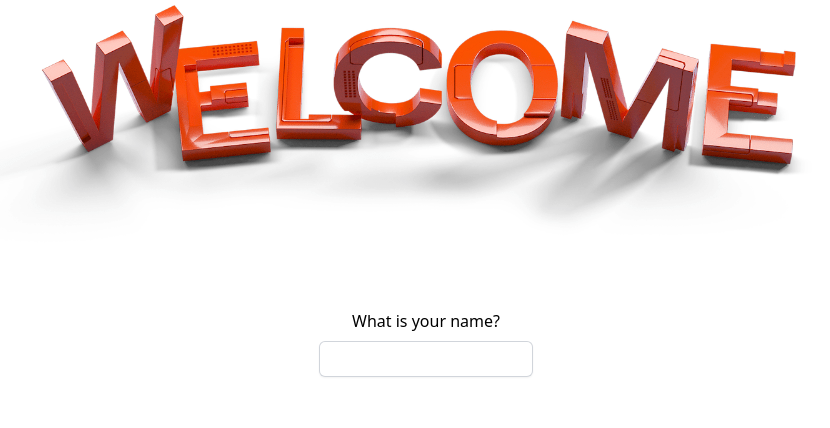
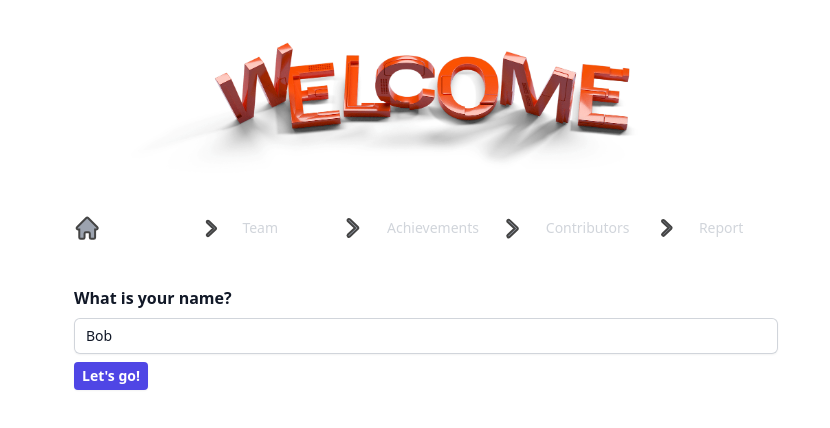
Before and after one commit to FlorianHoornaar/soe-wk5, a SvelteKit app: page / in a window 1280 px wide. Shown: the top 428 px of the page, without its empty margins (214-1044 px from the left). Built offline with nearby package versions, Linux system fonts and the light colour scheme; a web font is replaced by a local one.

Commit message:
Added the bread crumbs

```diff
--- a/src/app.html
+++ b/src/app.html
@@ -1,5 +1,5 @@
 <!DOCTYPE html>
-<html lang="en">
+<html lang="en"  class="h-full">
 	<head>
 		<meta charset="utf-8" />
 		<link rel="icon" href="%sveltekit.assets%/favicon.png" />
@@ -7,7 +7,7 @@
 		<meta name="viewport" content="width=device-width" />
 		%sveltekit.head%
 	</head>
-	<body data-sveltekit-preload-data="hover">
+	<body data-sveltekit-preload-data="hover"  class="h-full">
 		<div style="display: contents">%sveltekit.body%</div>
 	</body>
 </html>
--- a/src/routes/+layout.svelte
+++ b/src/routes/+layout.svelte
@@ -1,54 +1,16 @@
 <script>
-	import Header from './Header.svelte';
-	import './styles.css';
 	import "./app.css";
 
 </script>
 
-<div class="app">
-	<!-- <Header /> -->
 
-	<main>
-		<slot />
-	</main>
+<div class="min-h-full">
 
-	<footer>
-	</footer>
-</div>
-
-<!-- <style>
-	.app {
-		display: flex;
-		flex-direction: column;
-		min-height: 100vh;
-	}
-
-	main {
-		flex: 1;
-		display: flex;
-		flex-direction: column;
-		padding: 1rem;
-		width: 100%;
-		max-width: 64rem;
-		margin: 0 auto;
-		box-sizing: border-box;
-	}
-
-	footer {
-		display: flex;
-		flex-direction: column;
-		justify-content: center;
-		align-items: center;
-		padding: 12px;
-	}
-
-	footer a {
-		font-weight: bold;
-	}
-
-	@media (min-width: 480px) {
-		footer {
-			padding: 12px 0;
-		}
-	}
-</style> -->
+	<div class="py-10">
+	  <main>
+		<div class="mx-auto max-w-3xl sm:px-6 lg:px-8">
+			<slot />
+		</div>
+	  </main>
+	</div>
+  </div>
--- a/src/routes/+page.svelte
+++ b/src/routes/+page.svelte
@@ -1,6 +1,5 @@
 <script>
 	import Poll from './Poll.svelte';
-	import Counter from './Counter.svelte';
 	import welcome from '$lib/images/svelte-welcome.webp';
 	import welcome_fallback from '$lib/images/svelte-welcome.png';
 </script>
@@ -22,21 +21,13 @@
 	</h1>
 
 	<Poll />
-	<!-- <Counter /> -->
+
 </section>
 
 <style>
-	section {
-		display: flex;
-		flex-direction: column;
-		justify-content: center;
-		align-items: center;
-		flex: 0.6;
-	}
 
-	h1 {
-		width: 100%;
-	}
+
+
 
 	.welcome {
 		display: block;
--- a/src/routes/Poll.svelte
+++ b/src/routes/Poll.svelte
@@ -15,10 +15,11 @@ import { spring } from 'svelte/motion';
 
     let page: number = 0;
 
-    // let people : string[] = ["Bob", "Farzal", "Florian", "Mariia"];
-    let people : string[] = [];
+    let people : string[] = ["Farzal", "Florian", "Mariia"];
+    // let people : string[] = [];
 
-    let firstPerson = "";
+    let firstPerson = "Bob";
+    // let firstPerson = "";
     let addFirstPerson = function() {
     if(firstPerson.trim().length > 0) {
         people = [...people, firstPerson.trim()];
@@ -53,8 +54,8 @@ import { spring } from 'svelte/motion';
     ];
 
     let newAchievement = "";
-    // let achievements: string[] = ["Build an MVP in only 6 days"];
-    let achievements: string[] = [];
+    let achievements: string[] = ["Build an MVP in only 6 days", "Break even"];
+    //let achievements: string[] = [];
     let addAchievement = function() {
         if(newAchievement.trim().length > 0) {
             achievements = [...achievements, newAchievement.trim()];
@@ -70,8 +71,11 @@ import { spring } from 'svelte/motion';
         awards = [...awards, {person: person, achievement: achievement}];
     }
 
-    let reset = function() {
+    let gotoPage = function(index: number) {
 
+        if (index === 0 ) {
+
+            if (window.confirm("Are you sure you want to start over again?")) {
                 firstPerson = ""
             people = [];
             achievements = [];
@@ -80,12 +84,89 @@ import { spring } from 'svelte/motion';
             page = 0;
             }
 
+
+        } else {
+            page = index;
+        }
+    }
+
 </script>
+
+
+<nav class="flex mb-10" aria-label="Breadcrumb">
+    <ol role="list" class="flex items-center space-x-4">
+      <li>
+        <div>
+          <a href="#" on:click={() => gotoPage(0) } class="text-gray-400 hover:text-gray-500">
+            <svg class="h-5 w-5 flex-shrink-0" viewBox="0 0 20 20" fill="currentColor" aria-hidden="true">
+              <path fill-rule="evenodd" d="M9.293 2.293a1 1 0 011.414 0l7 7A1 1 0 0117 11h-1v6a1 1 0 01-1 1h-2a1 1 0 01-1-1v-3a1 1 0 00-1-1H9a1 1 0 00-1 1v3a1 1 0 01-1 1H5a1 1 0 01-1-1v-6H3a1 1 0 01-.707-1.707l7-7z" clip-rule="evenodd" />
+            </svg>
+            <span class="sr-only">Home</span>
+          </a>
+        </div>
+      </li>
+
+      <li>
+        <div class="flex items-center">
+          <svg class="h-5 w-5 flex-shrink-0 text-gray-400" viewBox="0 0 20 20" fill="currentColor" aria-hidden="true">
+            <path fill-rule="evenodd" d="M7.21 14.77a.75.75 0 01.02-1.06L11.168 10 7.23 6.29a.75.75 0 111.04-1.08l4.5 4.25a.75.75 0 010 1.08l-4.5 4.25a.75.75 0 01-1.06-.02z" clip-rule="evenodd" />
+          </svg>
+
+          {#if page >= 1}
+          <a href="#" on:click={() => gotoPage(1) } class="ml-4 text-sm font-medium text-gray-500 hover:text-gray-700" aria-current="page">Team</a>
+      {:else}
+              <span class="ml-4 text-sm font-medium text-gray-300" aria-current="page">Team</span>
+      {/if}
+
+        </div>
+      </li>
+
+      <li>
+        <div class="flex items-center">
+          <svg class="h-5 w-5 flex-shrink-0 text-gray-400" viewBox="0 0 20 20" fill="currentColor" aria-hidden="true">
+            <path fill-rule="evenodd" d="M7.21 14.77a.75.75 0 01.02-1.06L11.168 10 7.23 6.29a.75.75 0 111.04-1.08l4.5 4.25a.75.75 0 010 1.08l-4.5 4.25a.75.75 0 01-1.06-.02z" clip-rule="evenodd" />
+          </svg>
+          {#if page >= 2}
+                <a href="#" on:click={() => gotoPage(2) } class="ml-4 text-sm font-medium text-gray-500 hover:text-gray-700" aria-current="page">Achievements</a>
+            {:else}
+                    <span class="ml-4 text-sm font-medium text-gray-300" aria-current="page">Achievements</span>
+            {/if}
+
+        </div>
+      </li>
+
+      <li>
+        <div class="flex items-center">
+          <svg class="h-5 w-5 flex-shrink-0 text-gray-400" viewBox="0 0 20 20" fill="currentColor" aria-hidden="true">
+            <path fill-rule="evenodd" d="M7.21 14.77a.75.75 0 01.02-1.06L11.168 10 7.23 6.29a.75.75 0 111.04-1.08l4.5 4.25a.75.75 0 010 1.08l-4.5 4.25a.75.75 0 01-1.06-.02z" clip-rule="evenodd" />
+          </svg>
+          {#if page >= 3}
+              <a href="#" on:click={() => gotoPage(3) } class="ml-4 text-sm font-medium text-gray-500 hover:text-gray-700" aria-current="page">Contributors</a>
+          {:else}
+                <span class="ml-4 text-sm font-medium text-gray-300" aria-current="page">Contributors</span>
+          {/if}
+        </div>
+      </li>
+
+      <li>
+        <div class="flex items-center">
+          <svg class="h-5 w-5 flex-shrink-0 text-gray-400" viewBox="0 0 20 20" fill="currentColor" aria-hidden="true">
+            <path fill-rule="evenodd" d="M7.21 14.77a.75.75 0 01.02-1.06L11.168 10 7.23 6.29a.75.75 0 111.04-1.08l4.5 4.25a.75.75 0 010 1.08l-4.5 4.25a.75.75 0 01-1.06-.02z" clip-rule="evenodd" />
+          </svg>
+          {#if page >= 4}
+                <a href="#" on:click={() => gotoPage(4) } class="ml-4 text-sm font-medium text-gray-500 hover:text-gray-700" aria-current="page">Report</a>
+            {:else}
+                    <span class="ml-4 text-sm font-medium text-gray-300" aria-current="page">Report</span>
+            {/if}
+        </div>
+      </li>
+    </ol>
+  </nav>
 
 
 
 {#if page === 0}
-    <h1>What is your name?</h1>
+    <h1 class="text-base font-semibold leading-6 text-gray-900">What is your name?</h1>
     <div>
         <div>
             <div class="mt-2">
@@ -107,7 +188,7 @@ import { spring } from 'svelte/motion';
 
 {#if page === 1}
 
-    <h1>Hi {firstPerson}! Who else is on your team?</h1>
+    <h1 class="text-base font-semibold leading-6 text-gray-900">Hi {firstPerson}! Who else is on your team?</h1>
     <div>
         <div>
             <div class="mt-2">
@@ -147,7 +228,7 @@ import { spring } from 'svelte/motion';
 
 {#if page === 2}
 
-    <h1>What achievements are y'all proud of?</h1>
+    <h1 class="text-base font-semibold leading-6 text-gray-900">What achievements are y'all proud of?</h1>
     <div>
         <div>
             <div class="mt-2">
@@ -162,7 +243,7 @@ import { spring } from 'svelte/motion';
 
                 Add</button>
 
-                {#if achievements.length > 1}
+                {#if achievements.length > 0}
                 <button on:click={() => page = 3}
                     type="button"
                     class="rounded bg-indigo-600 py-1 px-2 text-sm font-semibold text-white shadow-sm hover:bg-indigo-500 focus-visible:outline focus-visible:outline-2 focus-visible:outline-offset-2 focus-visible:outline-indigo-600">
@@ -185,7 +266,7 @@ import { spring } from 'svelte/motion';
 {/if}
 
 {#if page === 3}
-    <h1>Step 3: Award contributors</h1>
+    <h1 class="text-base font-semibold leading-6 text-gray-900">Step 3: Award contributors</h1>
 
     <table>
         <tr>
@@ -214,42 +295,57 @@ import { spring } from 'svelte/motion';
     </table>
 
     <p>
-        <button on:click={() => page = 2}>Previous</button>
         {#if awards.length > 0}
-            <button on:click={() => page = 4}>Next</button>
+        <button on:click={() => gotoPage(4)}
+            type="button"
+            class="rounded bg-indigo-600 py-1 px-2 text-sm font-semibold text-white shadow-sm hover:bg-indigo-500 focus-visible:outline focus-visible:outline-2 focus-visible:outline-offset-2 focus-visible:outline-indigo-600">
+            Next</button>
         {/if}
     </p>
 
 {/if}
 
 {#if page === 4}
-    <h1>Step 4: Report</h1>
+    <h1 class="text-base font-semibold leading-6 text-gray-900">Here you go!</h1>
 
-    <table>
+    <div class="px-4 sm:px-6 lg:px-8">
+        <div class="sm:flex sm:items-center">
+          <div class="sm:flex-auto">
+            <p class="mt-2 text-sm text-gray-700">Look at you beautiful people. You can be proud of your achievements.</p>
+          </div>
+        </div>
+        <div class="mt-8 flow-root">
+          <div class="-my-2 -mx-4 overflow-x-auto sm:-mx-6 lg:-mx-8">
+            <div class="inline-block min-w-full py-2 align-middle sm:px-6 lg:px-8">
+              <table class="min-w-full divide-y divide-gray-300">
+                <thead>
                   <tr>
-            <td>achievement</td>
-            <td>contributor</td>
+                    <th scope="col" class="py-3.5 pl-4 pr-3 text-left text-sm font-semibold text-gray-900 sm:pl-0">Achievement</th>
+                    <th scope="col" class="py-3.5 px-3 text-left text-sm font-semibold text-gray-900">Values</th>
+                    <th scope="col" class="py-3.5 px-3 text-left text-sm font-semibold text-gray-900">contributor</th>
                   </tr>
+                </thead>
+                <tbody class="divide-y divide-gray-200">
+                    {#each awards as award}
 
-        {#each awards as award}
                   <tr>
-                <td>{award.achievement}</td>
-                <td>{award.person}</td>
+                    <td class="whitespace-nowrap py-4 pl-4 pr-3 text-sm font-medium text-gray-900 sm:pl-0">{award.achievement}</td>
+                    <td class="whitespace-nowrap py-4 px-3 text-sm text-gray-500">Front-end Developer</td>
+                    <td class="whitespace-nowrap py-4 px-3 text-sm text-gray-500">{award.person}</td>
                   </tr>
                   {/each}
 
+                </tbody>
               </table>
+            </div>
+          </div>
+        </div>
+      </div>
 
-    <p>
-        <button on:click={() => page = 3}>Previous</button>
-    </p>
-
-{/if}
-
-{#if page > 1}
- <p>
-    <button on:click={() => reset()}>Reset</button>
- </p>
+      <button on:click={() => gotoPage(0)}
+        type="button"
+        class="rounded bg-indigo-600 py-1 px-2 text-sm font-semibold text-white shadow-sm hover:bg-indigo-500 focus-visible:outline focus-visible:outline-2 focus-visible:outline-offset-2 focus-visible:outline-indigo-600">
+        Start again</button>
 {/if}
 
 <!--
```
Lines whose indentation alone changed are shown as unchanged.
